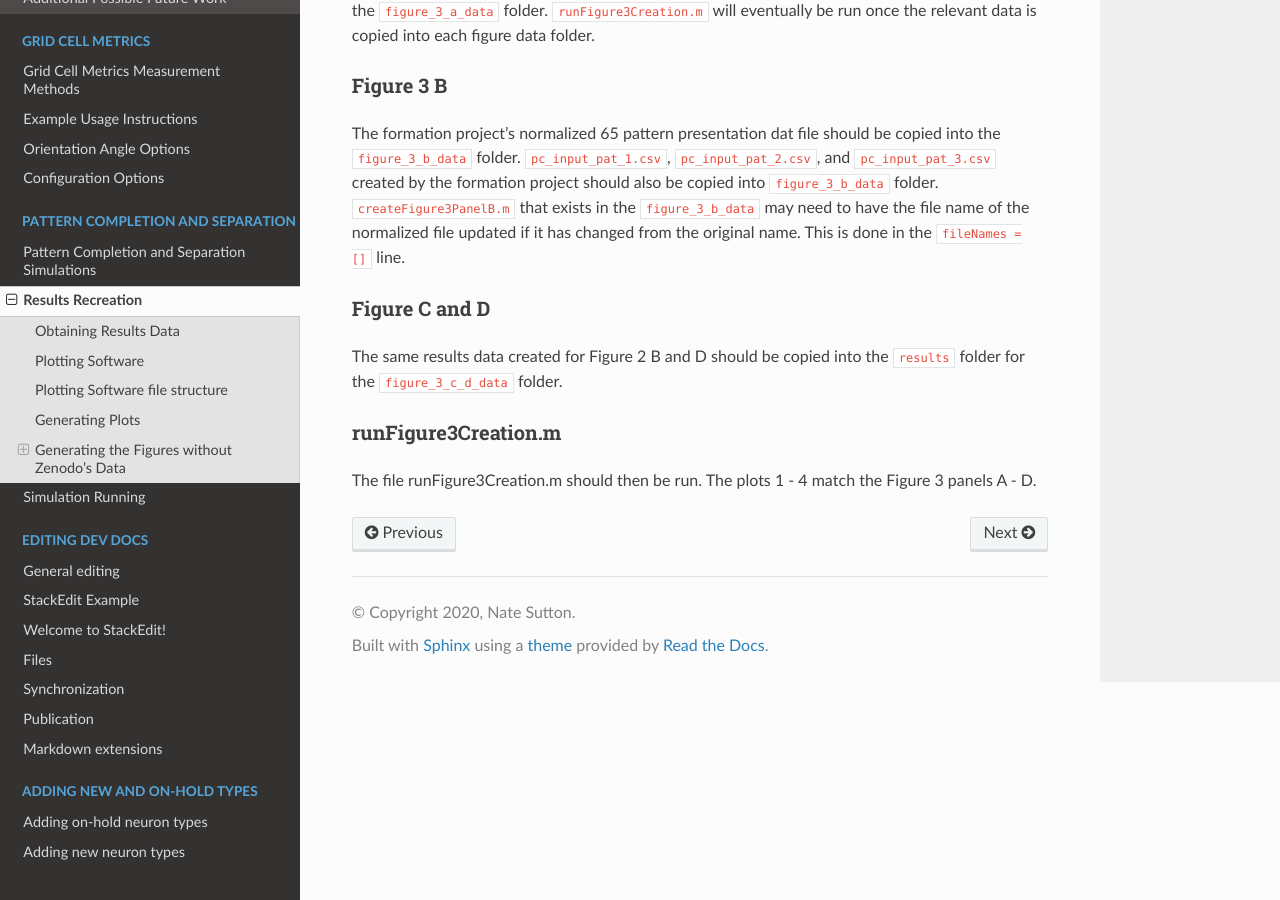
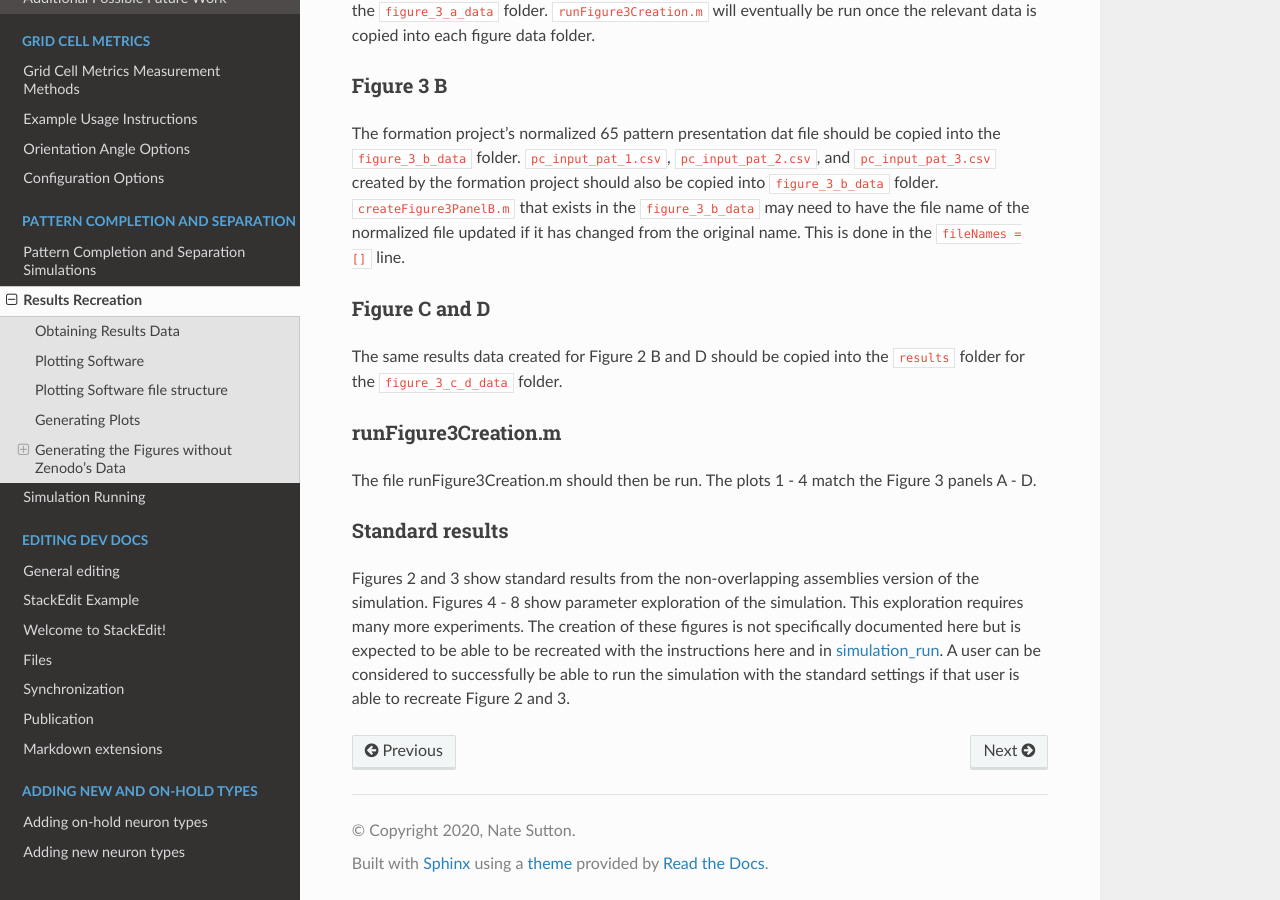
Before and after one commit to Hippocampome-Org/hco_dev_docs, a Sphinx documentation site: the page built from docs/pattern_comp_sep/results_recreation.md, in a window 1280 px wide and 900 px high, scrolled down 2833 px. Built offline with Sphinx 7.4.7 and the Read the Docs theme 3.1.0, drawn with Linux system fonts in a browser that asks for light colours.

Commit message:
updated figure recreation instructions

```diff
--- a/docs/pattern_comp_sep/results_recreation.md
+++ b/docs/pattern_comp_sep/results_recreation.md
@@ -83,3 +83,7 @@ The same results data created for Figure 2 B and D should be copied into the `re
 ### runFigure3Creation.m
 
 The file runFigure3Creation.m should then be run. The plots 1 - 4 match the Figure 3 panels A - D.
+
+### Standard results
+
+Figures 2 and 3 show standard results from the non-overlapping assemblies version of the simulation. Figures 4 - 8 show parameter exploration of the simulation. This exploration requires many more experiments. The creation of these figures is not specifically documented here but is expected to be able to be recreated with the instructions here and in [simulation_run](https://hco-dev-docs.readthedocs.io/en/latest/pattern_comp_sep/simulation_run.html). A user can be considered to successfully be able to run the simulation with the standard settings if that user is able to recreate Figure 2 and 3.
```
